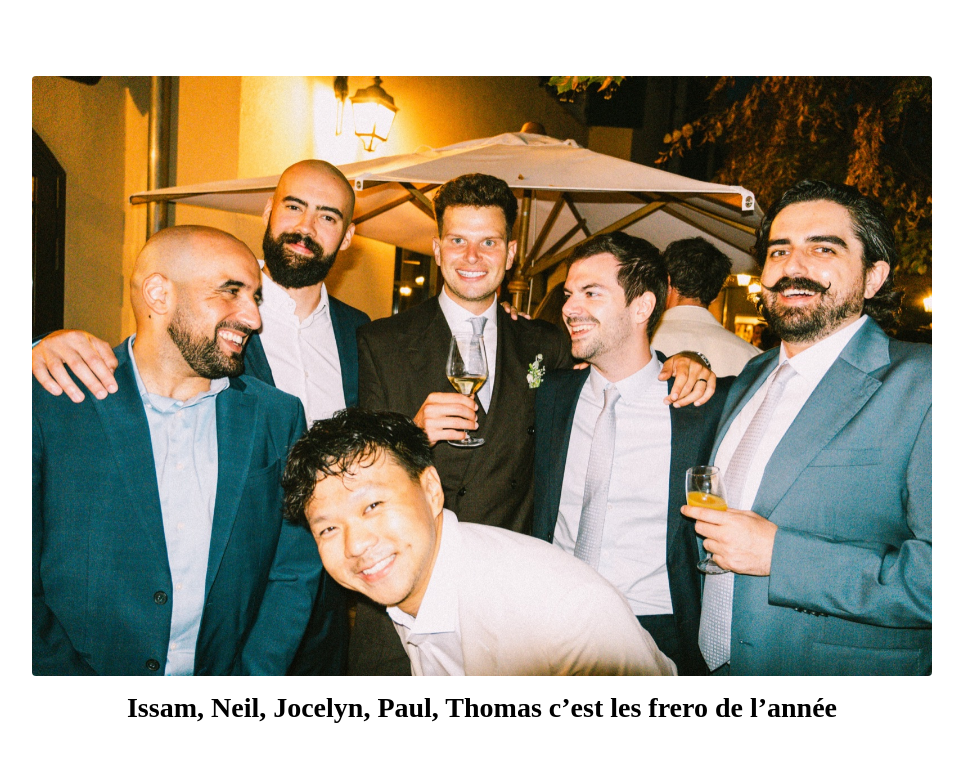
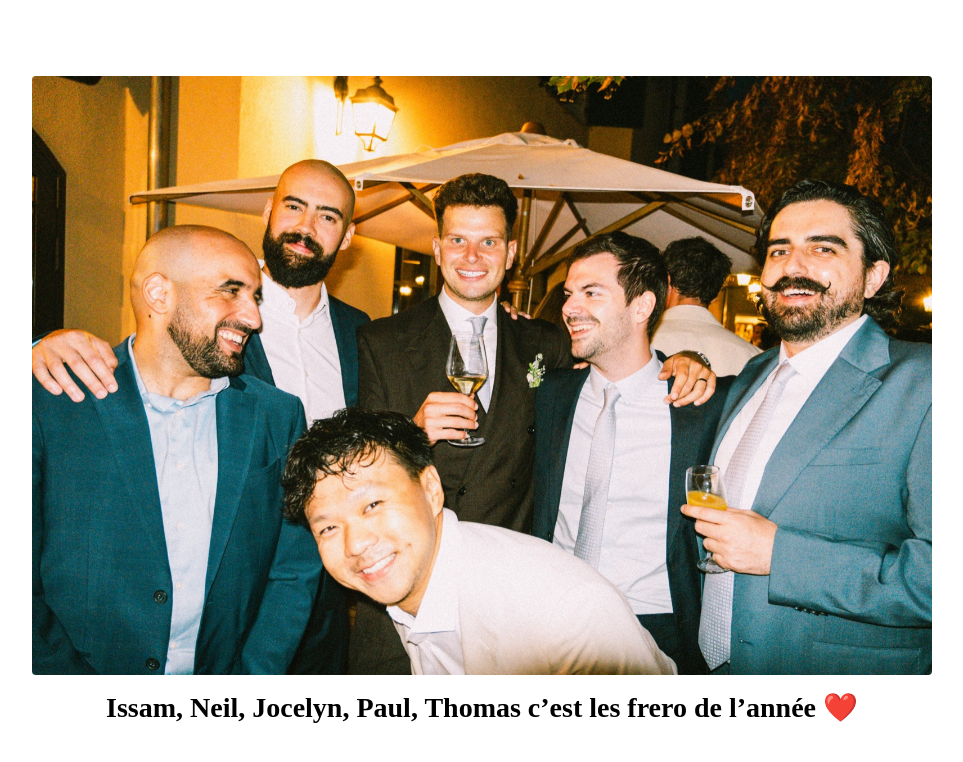
Before and after one commit to vnctaing/frero, a plain HTML site: page index.html in a window 1280 px wide. Shown: the whole page, without its empty margins (158-1121 px from the left). Drawn offline with Linux system fonts and the light colour scheme.

Commit message:
Add heart to homepage caption
Co-Authored-By: Claude Haiku 5.5 <noreply@anthropic.com>
Claude-Session: https://claude.ai/code/session_016tiKnfnuTFyw5gKfWzJkwE

```diff
--- a/index.html
+++ b/index.html
@@ -25,7 +25,7 @@
   <!-- salut à toi le frero qui a pris la peine d'ouvrir la devtool -->
   <main>
     <img src="frero.jpg" alt="Les frero">
-    <h2>Issam, Neil, Jocelyn, Paul, Thomas c’est les frero de l’année</h2>
+    <h2>Issam, Neil, Jocelyn, Paul, Thomas c’est les frero de l’année ❤️</h2>
   </main>
 </body>
 </html>
```
